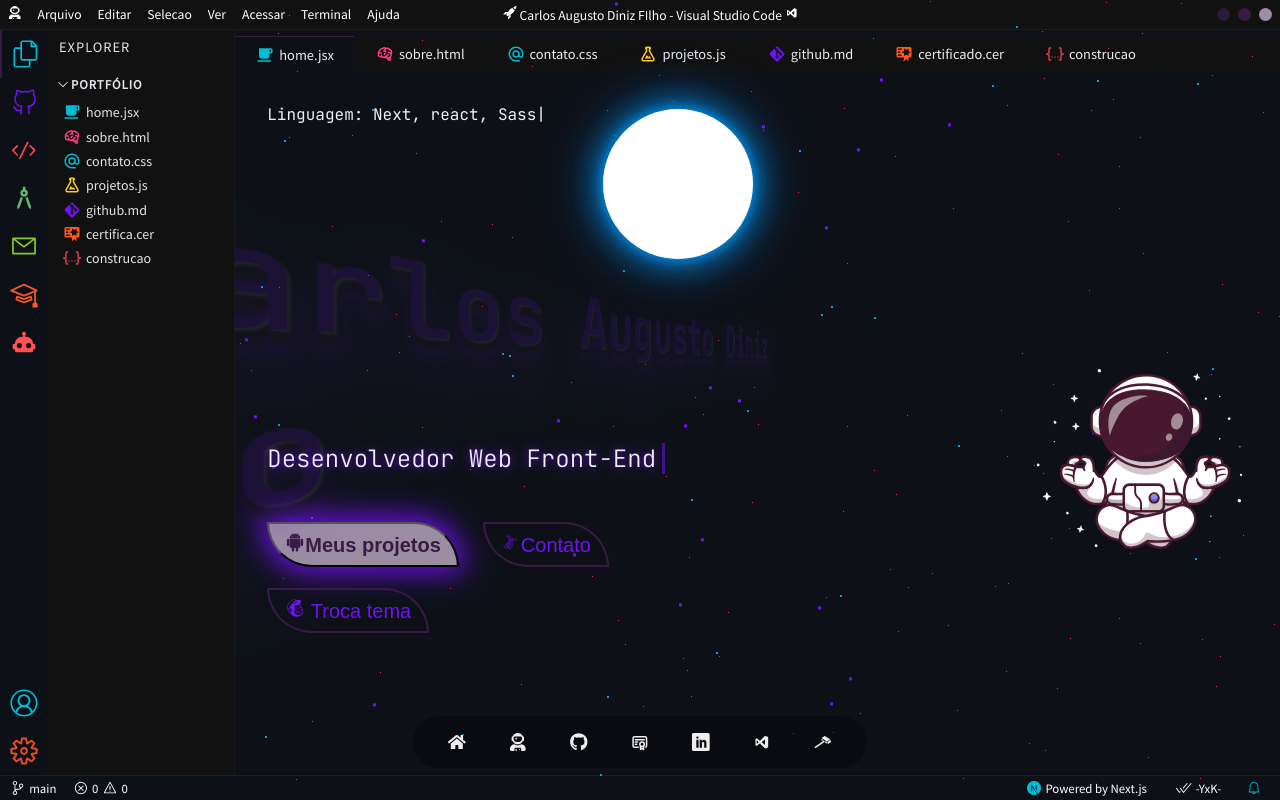
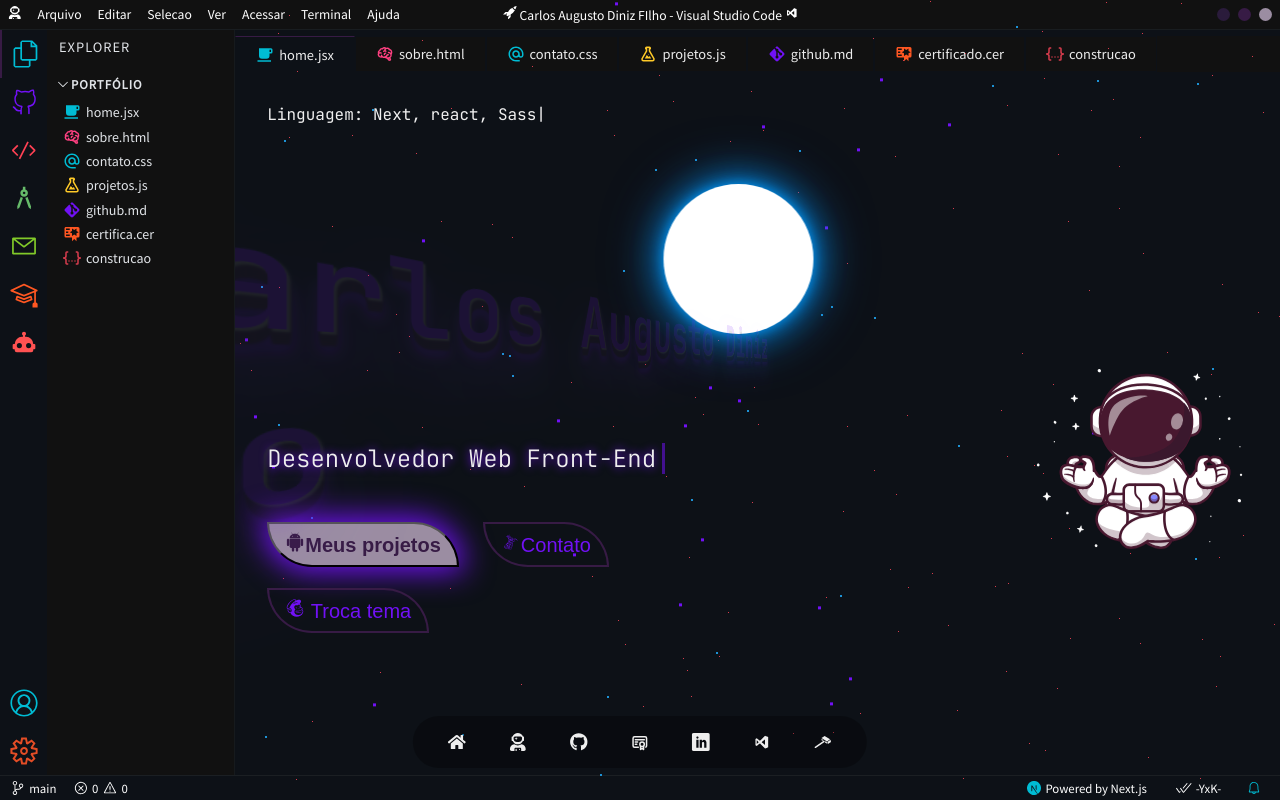
Before and after one commit to ysneshy/portfolio-carlos-filho, a Next.js app: page / in a window 1280 px wide. Shown: the top 800 px of the page. Built offline with nearby package versions, Linux system fonts and the light colour scheme.

Commit message:
:bug: upgrade 992

```diff
--- a/styles/Layout.module.css
+++ b/styles/Layout.module.css
@@ -1056,38 +1056,41 @@
   position: absolute;
   top: 23%;
   left: 53%;
-	transform: translate(-50%,-50%);
+  transform: translate(-50%, -50%);
   width: 150px;
   height: 150px;
   border-radius: 50%;
   background: #fff;
   /*efeito de sombreamento*/
-	box-shadow: 0 0 15px rgba(0,155,255,0.5),
-				0 0 30px rgba(0,155,255,0.5),
-				0 0 45px rgba(0,155,255,0.5),
-				0 0 60px rgba(0,155,255,0.5),
-				0 0 10px rgba(0,155,255,0.5);
+  box-shadow: 0 0 15px rgba(0, 155, 255, 0.5),
+    0 0 30px rgba(0, 155, 255, 0.5),
+    0 0 45px rgba(0, 155, 255, 0.5),
+    0 0 60px rgba(0, 155, 255, 0.5),
+    0 0 10px rgba(0, 155, 255, 0.5);
 }
 
-.foguete {
-	top: -50%;
-	left: -60%;
-	position: absolute;
-	transform-origin: 200px 200px;
-
-	animation: foguete 10s linear infinite;
+.lua {
+  animation: float 30s ease-in-out infinite;
 }
 
-.foguete img {
-	width: 85px;
-	height: 85px;
+@keyframes float {
+  0% {
+    transform: translateX(0)
   }
 
-@keyframes foguete {
-	0% {
-		transform: rotate(0deg);
+  25% {
+    transform: translateX(-25)
   }
+
+  50% {
+    transform: translateX(-50px)
+  }
+
+  75% {
+    transform: translateX(-75px)
+  }
+
   100% {
-		transform: rotate(360deg);
+    transform: translateX(0)
   }
 }
```
Lines whose indentation alone changed are shown as unchanged.
